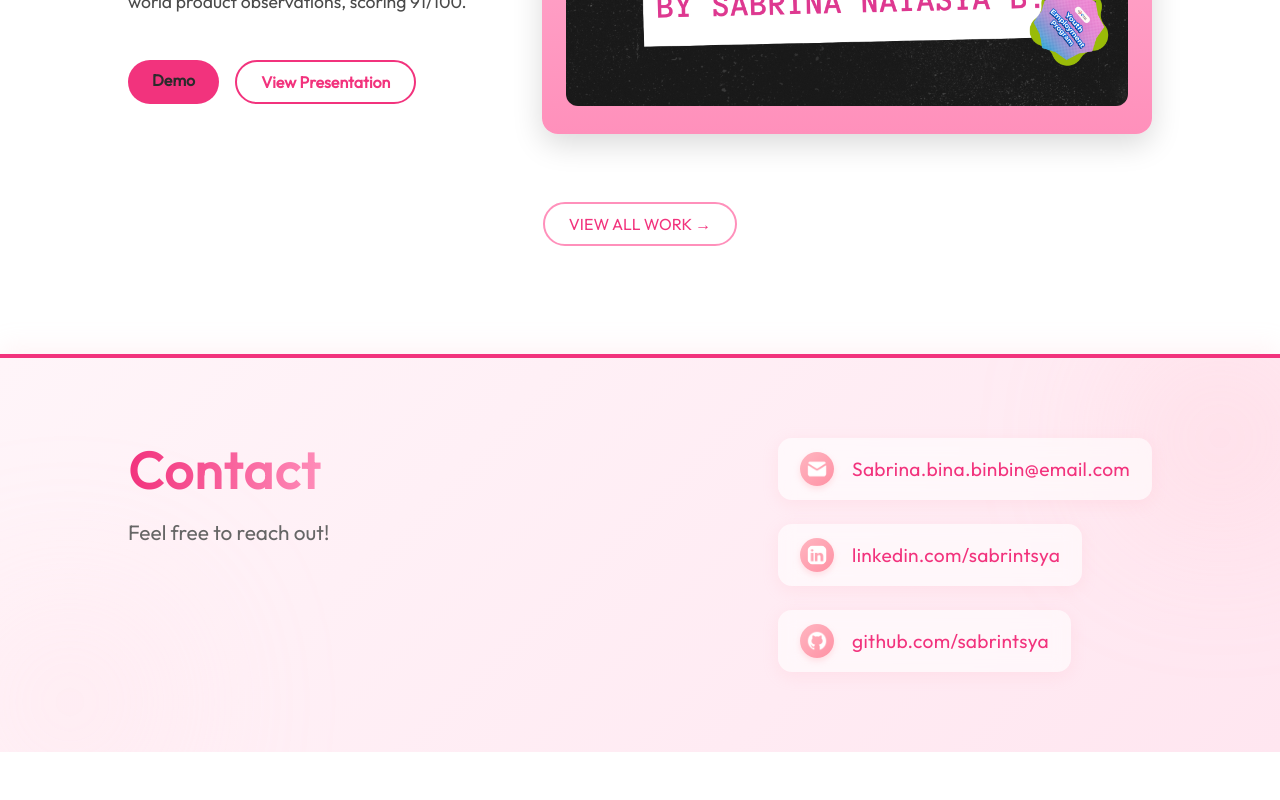
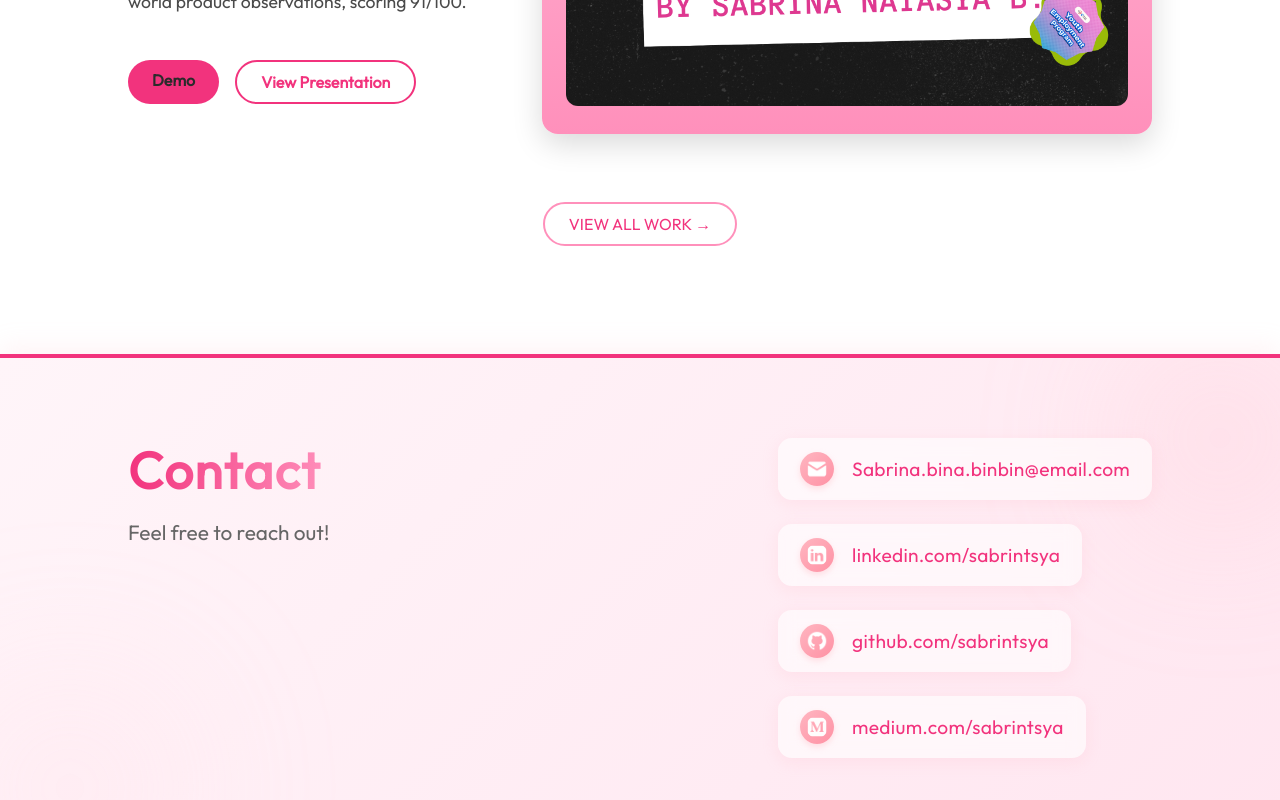
Before and after one commit to sabrintsya/Portfolio-Website, a React (Vite) app: page / in a window 1280 px wide. Shown: the part 2194-2994 px from the top of the page. Before the commit the page ends 2946 px from the top, so only its background shows below. Built offline with nearby package versions, Linux system fonts and the light colour scheme.

Commit message:
add icon medium

```diff
--- a/src/components/Contact/Contact.jsx
+++ b/src/components/Contact/Contact.jsx
@@ -26,6 +26,10 @@ export const Contact = () => {
           <img src={getImageUrl("contact/githubIcon.png")} alt="Github icon" />
           <a href="https://github.com/sabrintsya">github.com/sabrintsya</a>
         </li>
+         <li className={styles.link}>
+          <img src={getImageUrl("contact/mediumIcon.png")} alt="Medium icon" />
+          <a href="https://medium.com/@sabrinatsya">medium.com/sabrintsya</a>
+        </li>
       </ul>
     </footer>
   );
```
Also changed, not shown: assets/contact/mediumIcon.png (added).
